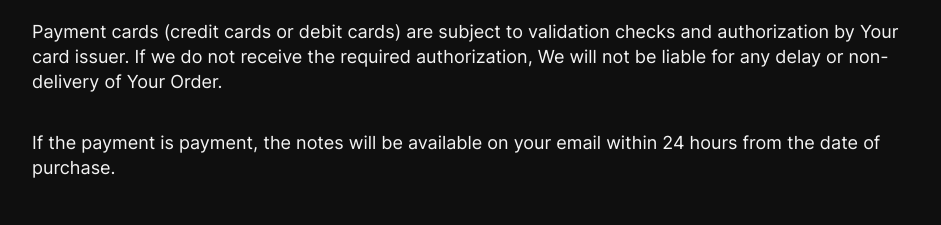
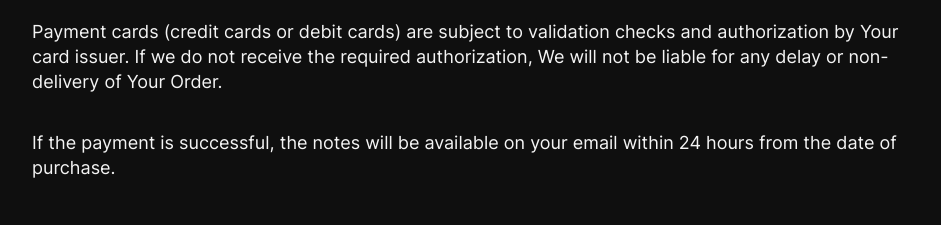
Before and after one commit to AndrewReshetar/georgeshop, a Next.js app: page /terms_and_conditions in a window 1280 px wide. Shown: the part 840-1065 px from the top of the page, without its empty margins (168-1109 px from the left). Built offline with nearby package versions, Linux system fonts and the light colour scheme.

Commit message:
change description of terms and conditions

```diff
--- a/pages/terms_and_conditions.js
+++ b/pages/terms_and_conditions.js
@@ -39,7 +39,7 @@ const TermsAndConditions = () => {
         non-delivery of Your Order.
       </p>
       <p>
-        If the payment is payment, the notes will be available on your email
+        If the payment is successful, the notes will be available on your email
         within 24 hours from the date of purchase.
       </p>
       <h3>4. Intellectual Property</h3>
```
